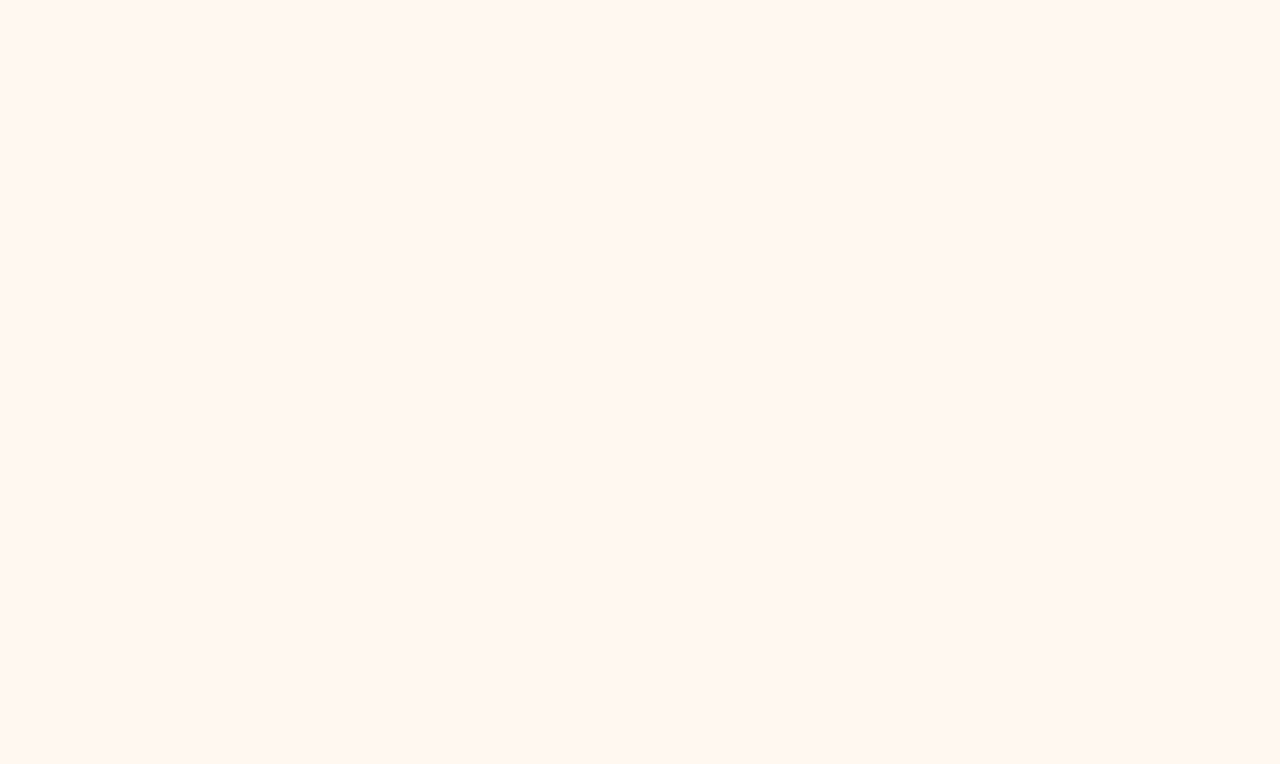
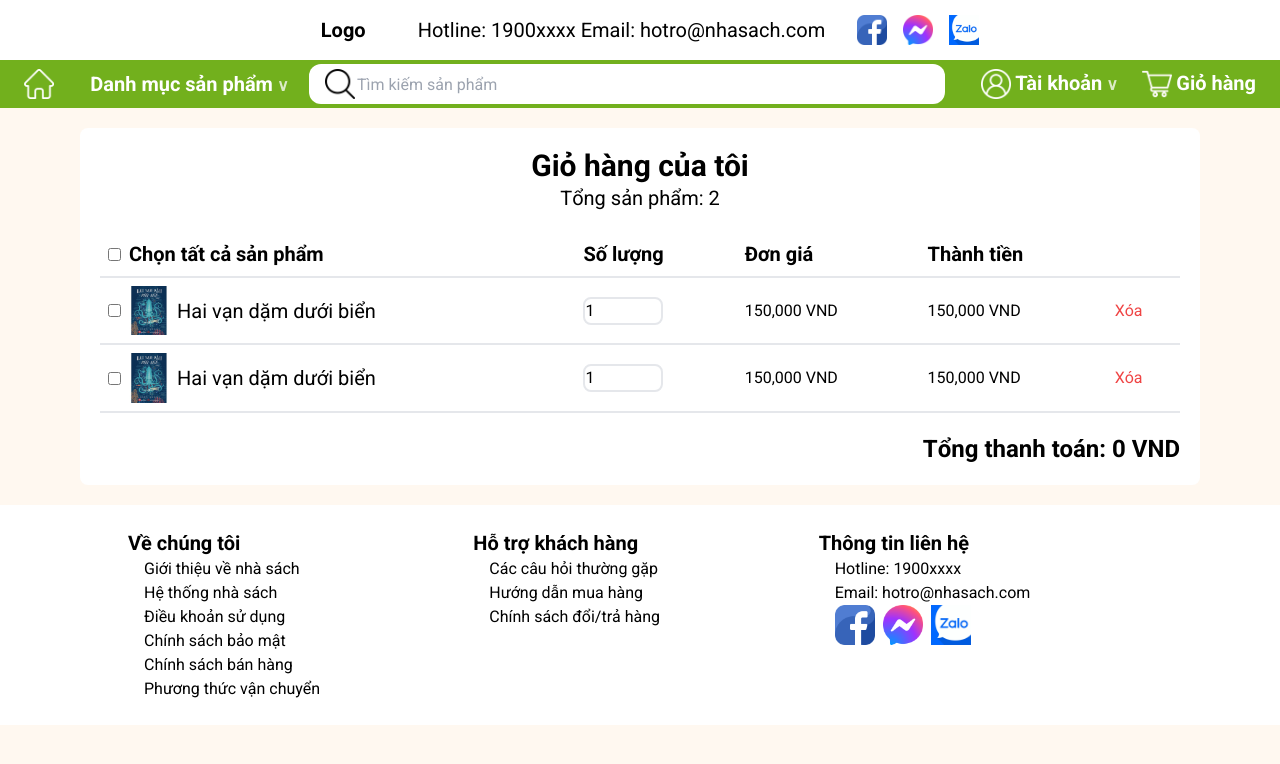
Before and after one commit to Tinii1601/do-an-IE104, a React (Create React App) app: page /cart in a window 1280 px wide. Before the commit this address had no page. Shown: the top 764 px of the page. Built offline with nearby package versions, Linux system fonts and the light colour scheme.

Commit message:
xong cart

```diff
--- a/src/components/Header.js
+++ b/src/components/Header.js
@@ -38,7 +38,7 @@ const Header = () => {
   return (
     <>
       {/* Top Bar */}
-      <div className="flex justify-center items-center space-x-4">
+      <div className="flex bg-white justify-center items-center space-x-4">
         <div className="mx-5 text-center">
           <p className="font-bold text-xl">Logo</p>
         </div>
@@ -57,6 +57,14 @@ const Header = () => {
 
       {/* Navigation Bar */}
       <div className="bg-xanh flex items-center justify-between p-1">
+        <Link to="/">
+          <img
+            src={require("../assets/icons/home.png")}
+            alt="Home Icon"
+            width="30px"
+            className="ml-5 cursor-pointer"
+          />
+        </Link>
         {/* Categories Dropdown */}
         <div className="relative">
           <div
@@ -116,6 +124,7 @@ const Header = () => {
         </div>
 
         {/* Cart */}
+        <Link to="/Cart">
           <div className="mr-4 p-1 text-center flex hover:bg-lime-700 cursor-pointer">
             <img
               src={require("../assets/icons/icon_cart.png")}
@@ -124,6 +133,7 @@ const Header = () => {
             />
             <p className="ml-1 font-bold text-xl text-white">Giỏ hàng</p>
           </div>
+        </Link>
       </div>
     </>
   );
--- a/src/components/Product_4.js
+++ /dev/null
@@ -1,24 +0,0 @@
-import React from "react";
-
-class Product4 extends React.Component {
-  render() {
-    return (
-      <>
-        <div className="relative border w-48 items-center bg-white py-2 px-3 cursor-pointer">
-          <div className="absolute top-0 right-0 bg-do text-white text-xs font-bold px-2 py-1 rounded-bl-lg">
-            Sale 20%
-          </div>
-          <img
-            src={require("../assets/images/30-co-gai-can-dam-thay-doi-the-gioi-truoc-tuoi-20.jpg")}
-            width="160px"
-          />
-          <p>30 Cô Gái Can Đảm Thay Đổi Thế Giới Trước Tuổi 20</p>
-          <p className="font-bold">155,000 đ</p>
-        </div>
-      </>
-    );
-  }
-  i;
-}
-
-export default Product4;
--- a/src/views/App.js
+++ b/src/views/App.js
@@ -2,6 +2,7 @@ import React from "react";
 import HomePage from "./Home_Page";
 import ProductMix from "./Product_Mix";
 import ProductDetail from "./Product_Detail";
+import Cart from "./Cart";
 import { BrowserRouter as Router, Route, Routes } from "react-router-dom";
 import "../styles/App.css";
 
@@ -14,6 +15,7 @@ class App extends React.Component {
             <Route path="/" element={<HomePage />} />
             <Route path="/product_mix" element={<ProductMix />} />
             <Route path="/product_detail" element={<ProductDetail />} />
+            <Route path="/cart" element={<Cart />} />
           </Routes>
         </Router>
       </>
--- /dev/null
+++ b/src/views/Cart.js
@@ -0,0 +1,142 @@
+import React, { useState, useCallback } from "react";
+import Header from "../components/Header";
+import Footer from "../components/Footer";
+
+const Cart = () => {
+  const [cart, setCart] = useState([
+    {
+      id: 1,
+      image: require("../assets/images/hai-van-dam-duoi-bien-tb-2024.jpg"),
+      name: "Hai vạn dặm dưới biển",
+      price: 150000,
+      quantity: 1,
+      selected: false,
+    },
+    {
+      id: 2,
+      image: require("../assets/images/hai-van-dam-duoi-bien-tb-2024.jpg"),
+      name: "Hai vạn dặm dưới biển",
+      price: 150000,
+      quantity: 1,
+      selected: false,
+    },
+  ]);
+
+  const handleQuantityChange = useCallback((index, newQuantity) => {
+    setCart((prevCart) =>
+      prevCart.map((item, i) =>
+        i === index
+          ? { ...item, quantity: Math.max(1, newQuantity || 1) }
+          : item
+      )
+    );
+  }, []);
+
+  const handleRemove = useCallback((index) => {
+    setCart((prevCart) => prevCart.filter((_, i) => i !== index));
+  }, []);
+
+  const handleSelect = useCallback((index) => {
+    setCart((prevCart) =>
+      prevCart.map((item, i) =>
+        i === index ? { ...item, selected: !item.selected } : item
+      )
+    );
+  }, []);
+
+  const handleSelectAll = useCallback(() => {
+    const allSelected = cart.every((item) => item.selected);
+    setCart((prevCart) =>
+      prevCart.map((item) => ({ ...item, selected: !allSelected }))
+    );
+  }, [cart]);
+
+  const totalAmount = cart
+    .filter((item) => item.selected)
+    .reduce((total, item) => total + item.price * item.quantity, 0);
+
+  return (
+    <>
+      <div className="relative z-20">
+        <Header />
+      </div>
+      <div className="mx-20 my-5 bg-white rounded-lg p-5">
+        <p className="font-bold text-3xl text-center">Giỏ hàng của tôi</p>
+        <p className="text-xl text-center">Tổng sản phẩm: {cart.length}</p>
+        <table className="w-full mt-5 border-collapse">
+          <thead>
+            <tr className="border-b-2 py-2">
+              <th className="text-left text-xl p-2">
+                <input
+                  type="checkbox"
+                  className="mr-2"
+                  checked={cart.every((item) => item.selected)}
+                  onChange={handleSelectAll}
+                />
+                <label>Chọn tất cả sản phẩm</label>
+              </th>
+              <th className="text-xl text-left p-2">Số lượng</th>
+              <th className="text-xl text-left p-2">Đơn giá</th>
+              <th className="text-xl text-left p-2">Thành tiền</th>
+              <th className="p-2"></th>
+            </tr>
+          </thead>
+          <tbody>
+            {cart.map((item, index) => (
+              <tr key={item.id} className="border-b-2 py-2">
+                <td className="p-2">
+                  <div className="flex items-center">
+                    <input
+                      type="checkbox"
+                      className="mr-2"
+                      checked={item.selected}
+                      onChange={() => handleSelect(index)}
+                    />
+                    <img
+                      src={item.image}
+                      alt={item.name}
+                      width="40px"
+                      className="mr-2"
+                    />
+                    <p className="text-xl">{item.name}</p>
+                  </div>
+                </td>
+                <td className="p-2">
+                  <input
+                    type="number"
+                    value={item.quantity}
+                    onChange={(e) =>
+                      handleQuantityChange(index, parseInt(e.target.value, 10))
+                    }
+                    className="w-20 border-2 rounded-lg"
+                    min="1"
+                  />
+                </td>
+                <td className="p-2">{item.price.toLocaleString()} VND</td>
+                <td className="p-2">
+                  {(item.price * item.quantity).toLocaleString()} VND
+                </td>
+                <td className="p-2">
+                  <button
+                    onClick={() => handleRemove(index)}
+                    className="text-red-500"
+                  >
+                    Xóa
+                  </button>
+                </td>
+              </tr>
+            ))}
+          </tbody>
+        </table>
+        <div className="mt-5 text-right">
+          <p className="text-2xl font-bold">
+            Tổng thanh toán: {totalAmount.toLocaleString()} VND
+          </p>
+        </div>
+      </div>
+      <Footer />
+    </>
+  );
+};
+
+export default Cart;
--- a/src/views/Product_Detail.js
+++ b/src/views/Product_Detail.js
@@ -110,7 +110,9 @@ const ProductDetail = () => {
 
   return (
     <>
-      <Header />
+      <div className="relative z-20">
+        <Header />
+      </div>
       <div className="my-5 mx-10 h-auto bg-white p-5">
         <p className="text-2xl font-bold ml-5 my-4">Hai Vạn Dặm Dưới Biển</p>
         <div className="flex">
--- a/src/views/Product_Mix.js
+++ b/src/views/Product_Mix.js
@@ -8,6 +8,13 @@ const ProductMix = () => {
   const prices = ["Dưới 100000đ", "100000đ - 200000đ", "Trên 200000đ"];
   const formats = ["Bìa cứng", "Bìa mềm"];
   const sortOptions = ["Bán chạy", "Khuyến mãi", "Mới nhất"];
+
+  const product = {
+    image: require("../assets/images/hai-van-dam-duoi-bien-tb-2024.jpg"),
+    sale: 20,
+    name: "Hai vạn dặm dưới biển",
+    price: 150000,
+  };
 
   const renderFilterSection = (title, options) => (
     <div className="m-5 bg-white p-4">
@@ -53,7 +60,7 @@ const ProductMix = () => {
           {/* Product Grid */}
           <div className="grid grid-cols-4 gap-3">
             {Array.from({ length: 16 }).map((_, index) => (
-              <Product key={index} />
+              <Product key={index} product={product} />
             ))}
           </div>
         </div>
```
Also changed, not shown: src/assets/icons/home.png (added), src/assets/images/hai-van-dam-duoi-bien-tb-2024.jpg (added). Lines whose indentation alone changed are shown as unchanged.
